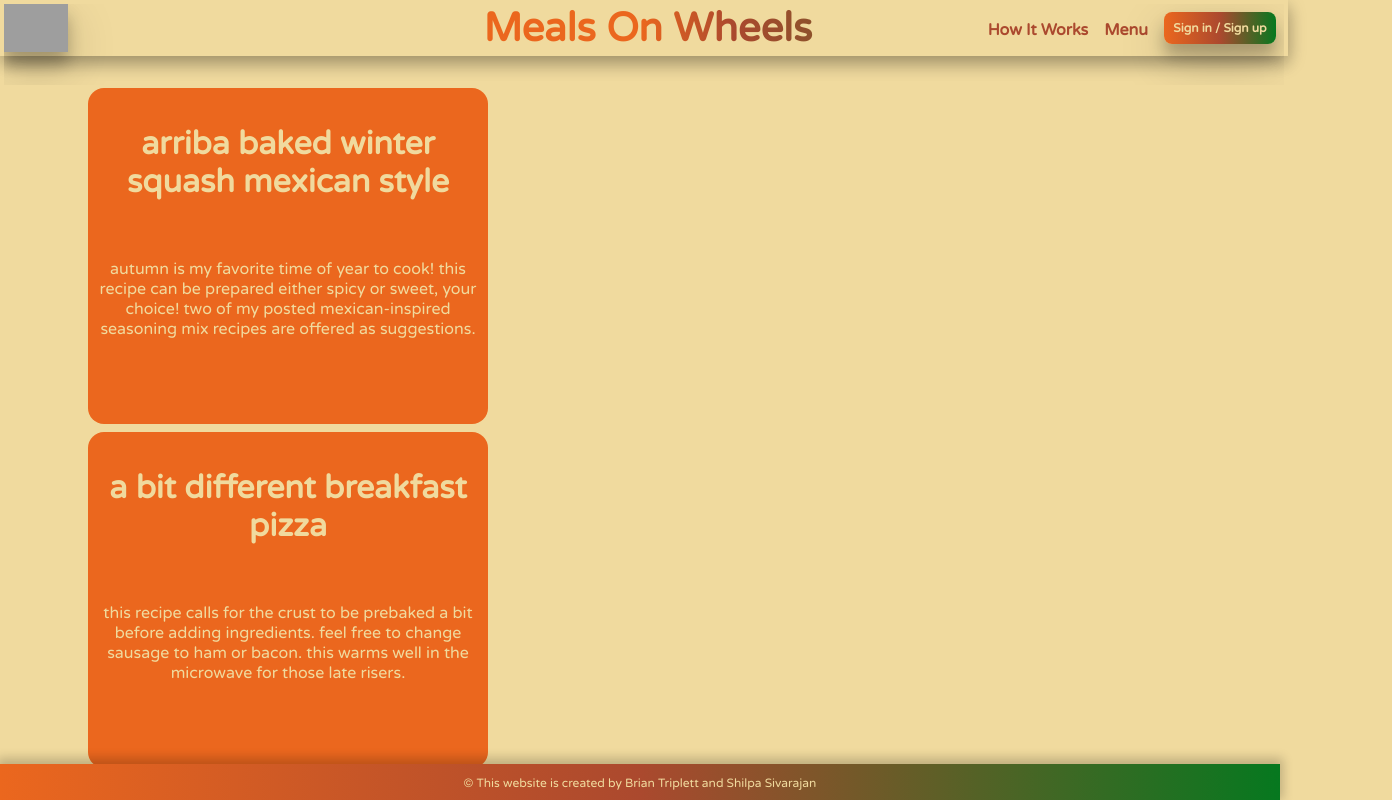
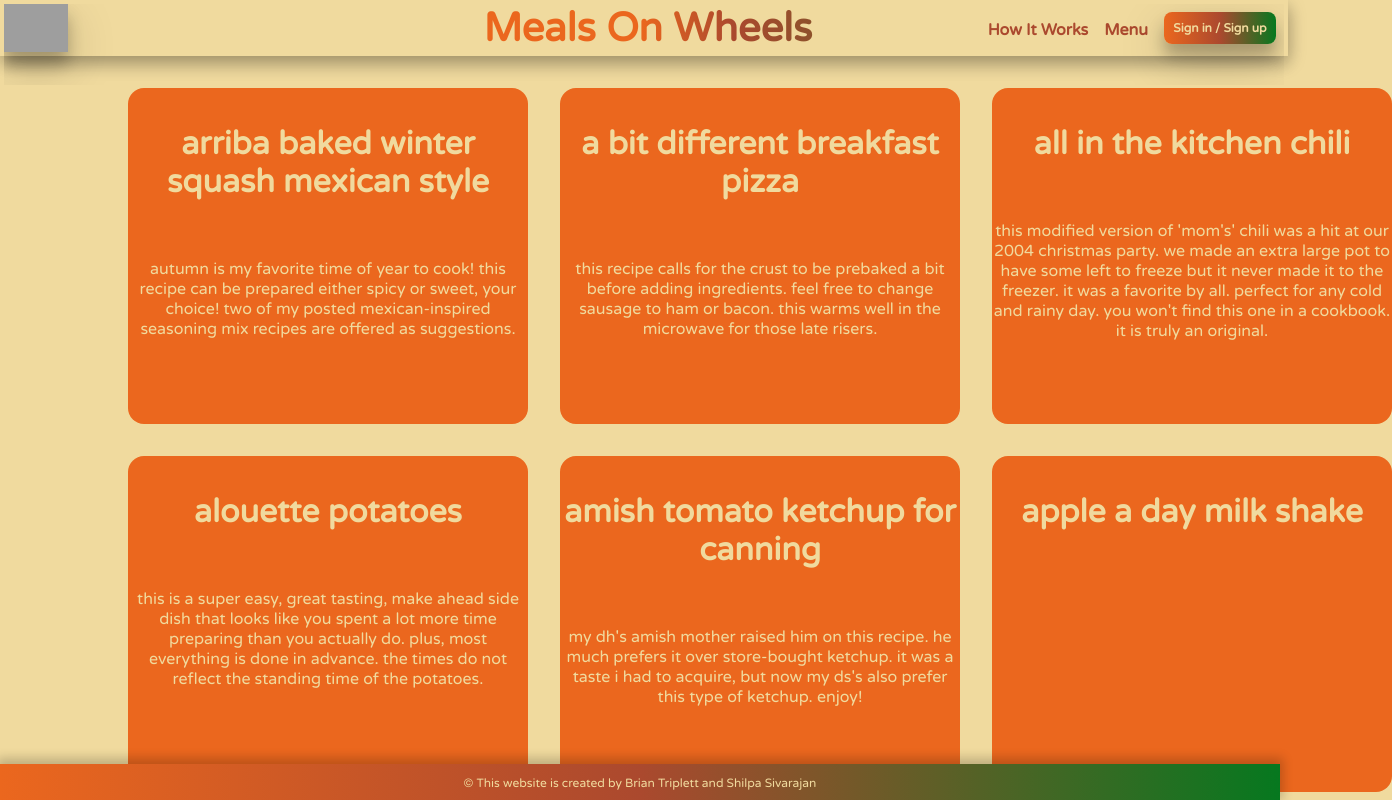
Before and after one commit to sivaShilpa/Meals-On-Wheels-frontend, a React (Create React App) app: page /Menu in a window 1280 px wide. Shown: the top 800 px of the page, 1392 px wide, since content can reach past the window. Built offline with nearby package versions, Linux system fonts and the light colour scheme; grey boxes are pictures that could not be loaded.

Commit message:
menu display in grid

```diff
--- a/src/App.css
+++ b/src/App.css
@@ -340,9 +340,12 @@ body{
   font-size: 1.5vh;
 }
 .menuPage{
-  margin: 10vh;
+  margin: 10vh 15vh 5vh 15vh;
+  text-align: center;
+}
+.eachMenu{
   display: grid;
-  grid-template-columns: auto auto auto auto;
+  grid-template-columns: auto auto auto;
   gap: 2vh;
 }
 .menuDetails{
```
